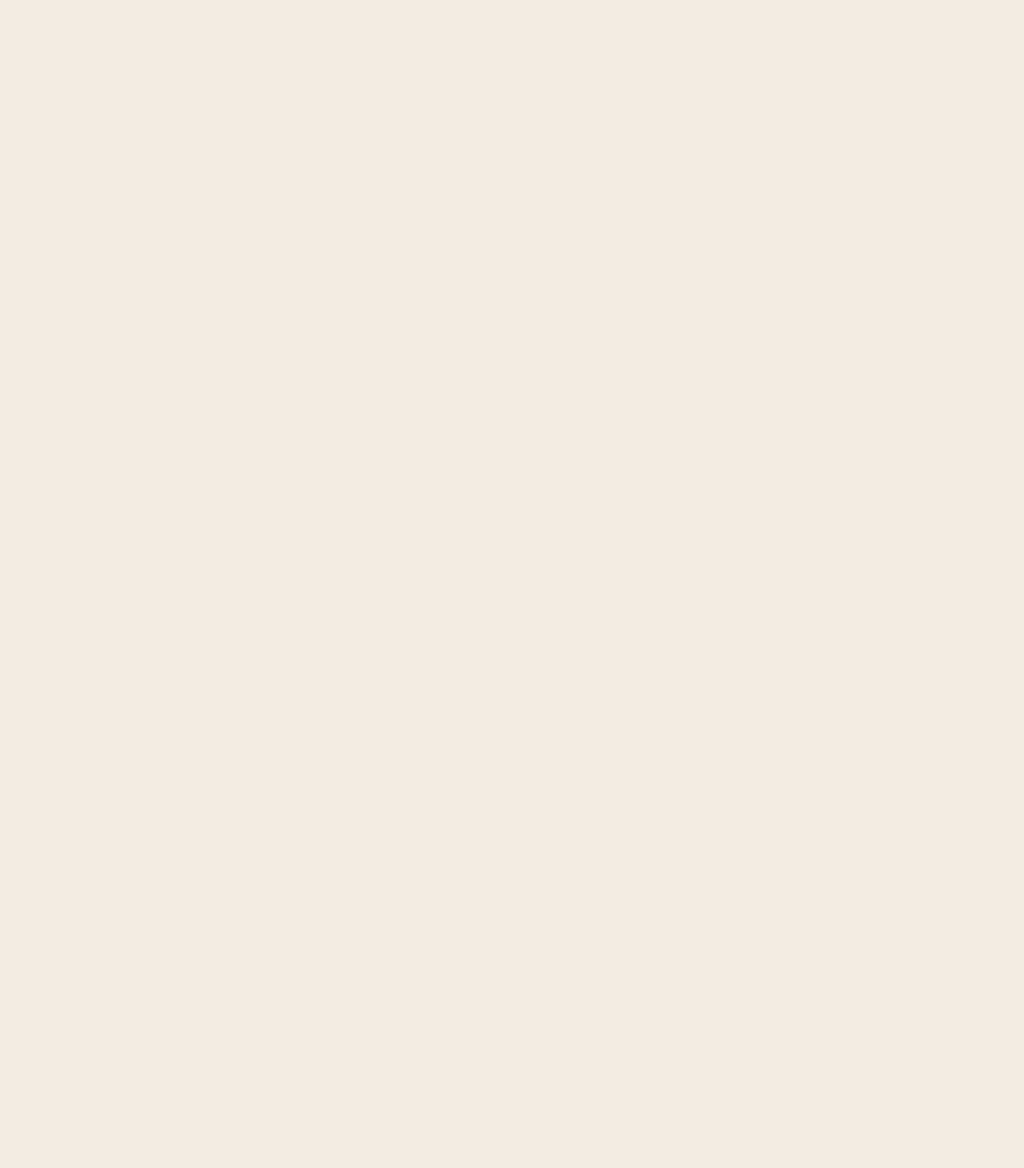
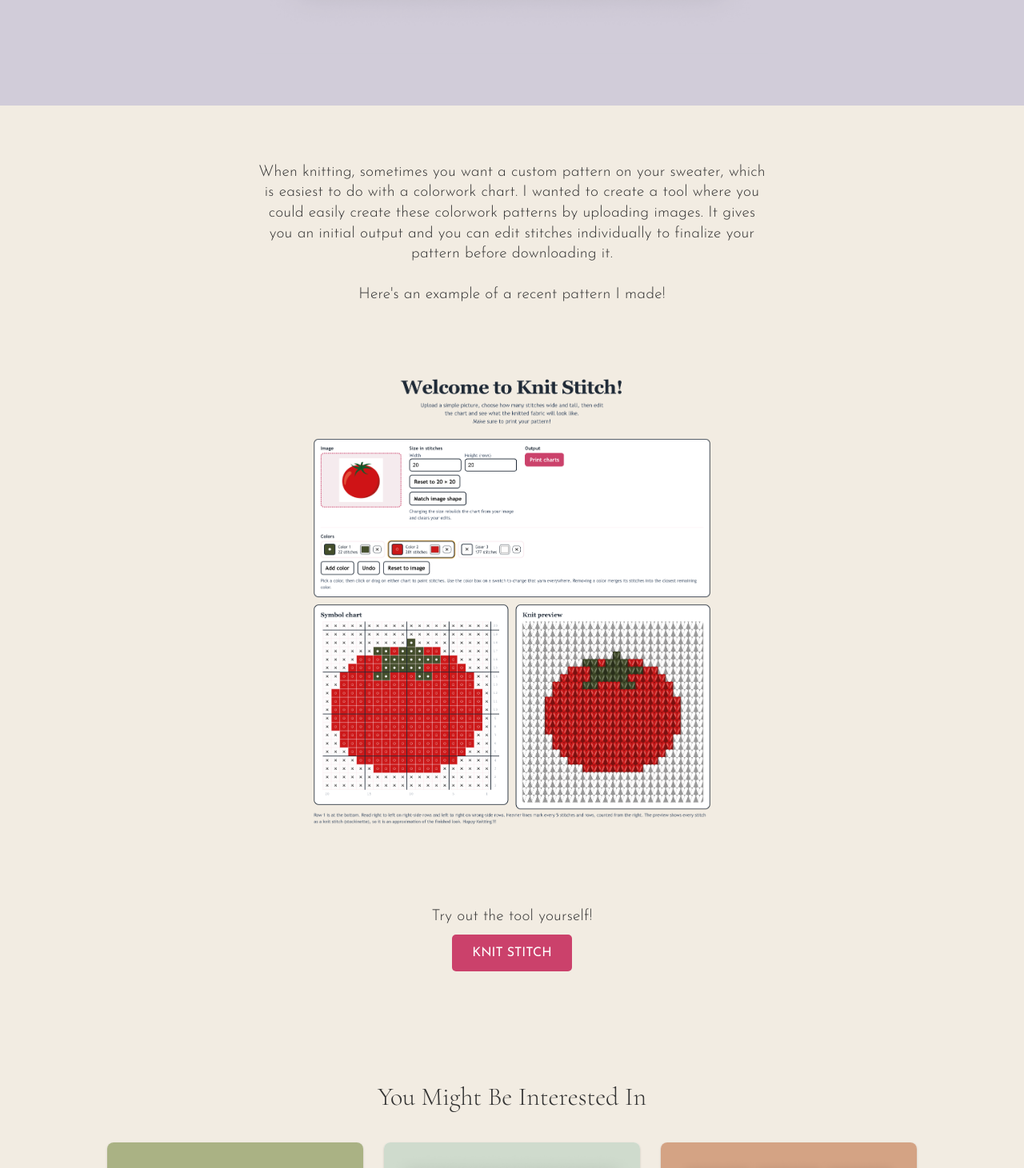
Before and after one commit to 9samioh/samioh, a React (Create React App) app: page /#/knit-stitch-summary in a window 1280 px wide. Before the commit this address had no page. Shown: the part 620-2081 px from the top of the page at 80% size. Before the commit the page ends 800 px from the top, so only its background shows below. Built offline with nearby package versions, Linux system fonts and the light colour scheme.

Commit message:
finished knitstitch and summary

```diff
--- a/src/App.tsx
+++ b/src/App.tsx
@@ -16,6 +16,7 @@
 import Nbjc from "./pages/Work/Projects/Nbjc/Nbjc";
 import Bloom from "./pages/Work/Projects/Bloom/Bloom";
 import KnitStitch from "./pages/KnitStitch/KnitStitch";
+import KnitStitchSummary from "./pages/Work/Projects/KnitStitchSummary/KnitStitchSummary";
 
 function App() {
   return (
@@ -37,6 +38,7 @@
             <Route path="/nbjc" element={<Nbjc />} />
             <Route path="/bloom" element={<Bloom />} />
             <Route path="/knit-stitch" element={<KnitStitch />} />
+            <Route path="/knit-stitch-summary" element={<KnitStitchSummary />} />
           </Routes>
         </Router>
       </div>
--- a/src/pages/About/About.module.css
+++ b/src/pages/About/About.module.css
@@ -56,6 +56,9 @@
   display: flex;
   align-items: center;
 }
+.contacttext {
+  font-size: 16px;
+}
 
 @media (max-width: 768px) {
   .body {
--- a/src/pages/Contact/Contact.tsx
+++ b/src/pages/Contact/Contact.tsx
@@ -19,19 +19,19 @@
         >
           <img src={contact} alt="contact" className={styles.contactimg} />
 
-          <Stack sx={{ width: "30%" }} className={styles.contacttext}>
+          <Stack sx={{ width: "40%", gap: "10px" }} className={styles.contacttext}>
             <Typography variant="h2" className={styles.smallpadding}>
               Contact Me!
             </Typography>
             <div className={styles.contactinfo}>
-              <Typography variant="body2">
+              <Typography variant="body1">
                 <span style={{ fontWeight: "bolder" }}>Email:</span>{" "}
                 sami_oh@berkeley.edu
               </Typography>
               <CopyToClipboardButton text="sami_oh@berkeley.edu" />
             </div>
             <div className={styles.contactinfo}>
-              <Typography variant="body2">
+              <Typography variant="body1">
                 <span style={{ fontWeight: "bolder" }}>Mobile:</span>{" "}
                 714-321-7505
               </Typography>
@@ -44,17 +44,17 @@
                 target="_blank"
                 rel="noopener noreferrer"
               >
-                <Typography variant="body2">LinkedIn</Typography>
+                <Typography variant="body1">LinkedIn</Typography>
               </a>
             </div>
             <div>
               <a
                 className={styles.link2}
-                href="https://drive.google.com/file/d/1k-4VtPUgv_UMOVxjwr58ovGqr5wedChr/view?usp=sharing"
+                href="https://drive.google.com/file/d/1_rV442GS3Tk0GmVNtyLHKCts4vHa7EwK/view?usp=drive_link"
                 target="_blank"
                 rel="noopener noreferrer"
               >
-                <Typography variant="body2">Resume</Typography>
+                <Typography variant="body1">Resume</Typography>
               </a>
             </div>
           </Stack>
--- a/src/pages/KnitStitch/KnitStitch.module.css
+++ b/src/pages/KnitStitch/KnitStitch.module.css
@@ -1,7 +1,7 @@
 .ks {
   --paper: rgb(242, 236, 226);
   --ink: #1f2a37;
-  --grid: #f8e8ed;
+  --grid: grey;
   --accent: #cb416b;
   --soft: #f5ebee;
   min-height: 100vh;
--- a/src/pages/Work/Projects/KnitStitchSummary/KnitStitchSummary.tsx
+++ b/src/pages/Work/Projects/KnitStitchSummary/KnitStitchSummary.tsx
@@ -1,14 +1,12 @@
 import { Typography, Stack } from "@mui/material";
 import BackHome from "../../../../components/BackHome/BackHome";
-import Banner from "../../../../components/Banner/Banner";
 import Navbar from "../../../../components/Navbar/Navbar";
 import ProjectCard from "../../../../components/ProjectCard/ProjectCard";
-import ofaq from "../../../../images/ofaq.png";
-import ohome from "../../../../images/ohome.png";
-import omegascreen from "../../../../images/omegascreen.png";
-import onews from "../../../../images/onews.png";
+import knitstitch from "../../../../images/knitstitch.png";
+import knitstitchcover from "../../../../images/knitstitchcover.png";
 
 import styles from "../Projects.module.css";
+import { NavLink } from "react-router-dom";
 const KnitStitchSummary = () => {
   return (
     <div>
@@ -21,49 +19,36 @@
           Knit Stitch
         </Typography>
         <Typography className={styles.info}>
-          Company: Omega Packaging <br /> Position: Website Designer + Developer
+            A quick tool I made to help you create knitting patterns from images!
         </Typography>
-        <img src={omegascreen} alt="omega" className={styles.homeimg} />
+        <img src={knitstitchcover} alt="omega" className={styles.homeimg} />
       </div>
 
       {/* Body */}
       <div className={styles.body}>
-        <Banner
-          title="Product"
-          info="Omega Packaging is a plastic packaging company based in Orange County. Their old website was coded in bare HTML with little-to-no CSS :0"
-        />
 
         <div className={styles.bodyitem}>
-          <Typography variant="body2" sx={{ textAlign: "center" }}>
-            My instruction was to keep all of the website information the same,
-            just make it look slightly better (without looking flashy). The
-            purpose of the website is solely for companies looking for
-            information such as jar sizing and availability, rather than
-            individuals being sold on a product.
+          <Typography variant="body1" sx={{ textAlign: "center", padding: "5% 0 2%" }}>
+          When knitting, sometimes you want a custom pattern on your sweater, which is easiest to do with a colorwork chart.
+          I wanted to create a tool where you could easily create these colorwork patterns by uploading images.
+          It gives you an initial output and you can edit stitches individually to finalize your pattern before downloading it.
+          <br/><br/>Here's an example of a recent pattern I made!
           </Typography>
         </div>
 
-        <Stack padding={"5% 0 5% 0"}>
-          <img src={ohome} alt="bsc" className={styles.smallimg} />
-          <img src={omegascreen} alt="bsc" className={styles.smallimg} />
-          <img src={ofaq} alt="bsc" className={styles.smallimg} />
-          <img src={onews} alt="bsc" className={styles.smallimg} />
+        <Stack>
+          <img src={knitstitch} alt="knitstitch" className={styles.smallimg} />
         </Stack>
 
         <div className={styles.bodyitem}>
-          <Typography variant="body2" sx={{ textAlign: "center" }}>
-            You can visit the website here!
+          <Typography variant="body1" sx={{ textAlign: "center" }}>
+            Try out the tool yourself!
           </Typography>
-          <a
-            target="_blank"
-            rel="noopener noreferrer"
-            href="http://www.omegapkg.com/"
-            className={styles.link}
-          >
-            <Typography variant="body1" sx={{ textAlign: "center" }}>
-              LET'S GO!
-            </Typography>
-          </a>
+            <NavLink
+            to="/knit-stitch" className={styles.pinkButton}
+            >
+            KNIT STITCH
+            </NavLink>
         </div>
 
         {/* Next Projects */}
--- a/src/pages/Work/Projects/Projects.module.css
+++ b/src/pages/Work/Projects/Projects.module.css
@@ -89,3 +89,18 @@
     width: 40%;
 
 }
+
+.pinkButton {
+    background-color: #cb416b;
+    color: white;
+    padding: 15px;
+    border-radius: 5px;
+    width: 120px;
+    margin: 10px auto;
+    display: block;
+    text-align: center;
+    transition: background-color 0.3s ease;
+}
+.pinkButton:hover {
+    background-color: #aa3155;
+}
--- a/src/pages/Work/Work.tsx
+++ b/src/pages/Work/Work.tsx
@@ -40,7 +40,7 @@
         image={knitstitchcover}
         name="Knit Stitch"
         description="A tool to help you create knitting patterns from images."
-        link="/knit-stitch"
+        link="/knit-stitch-summary"
       />
       {/* BSC */}
       <LeftWorkComponent
```
Also changed, not shown: src/images/knitstitch.png (added).
